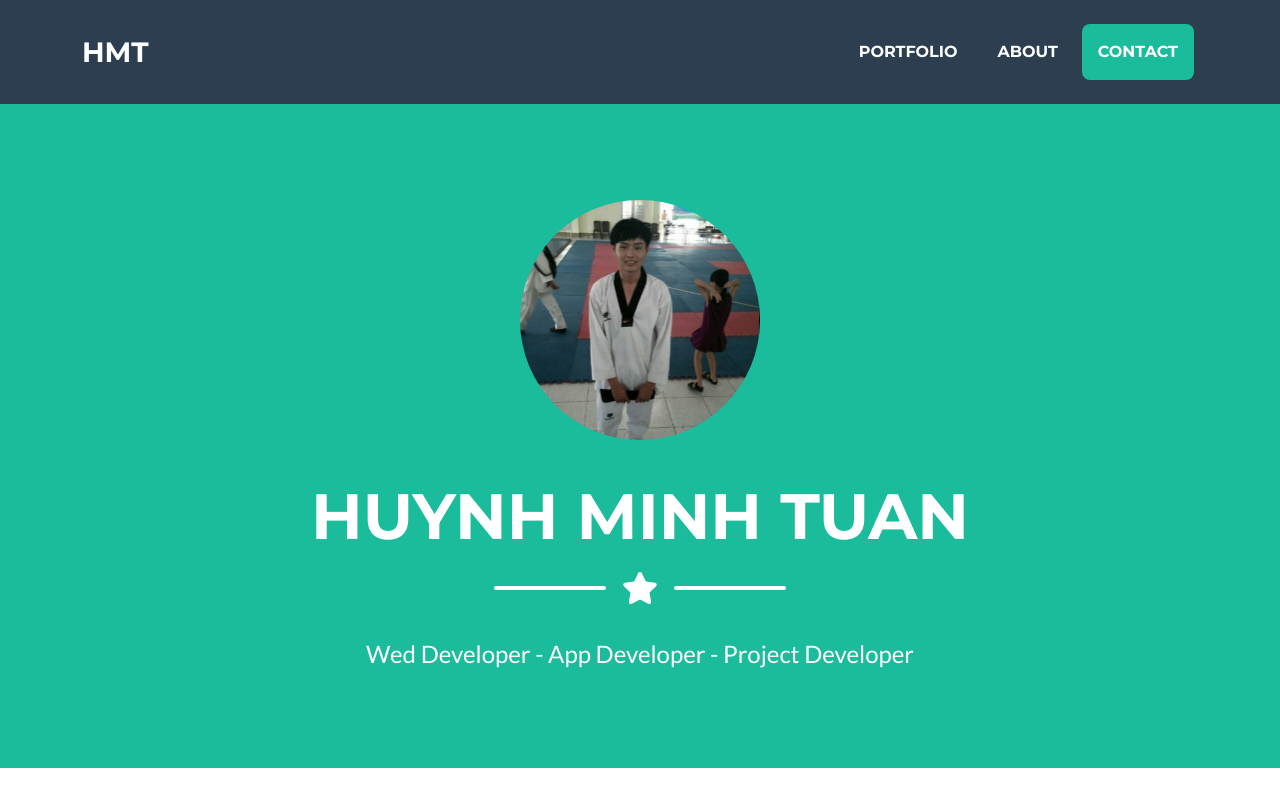
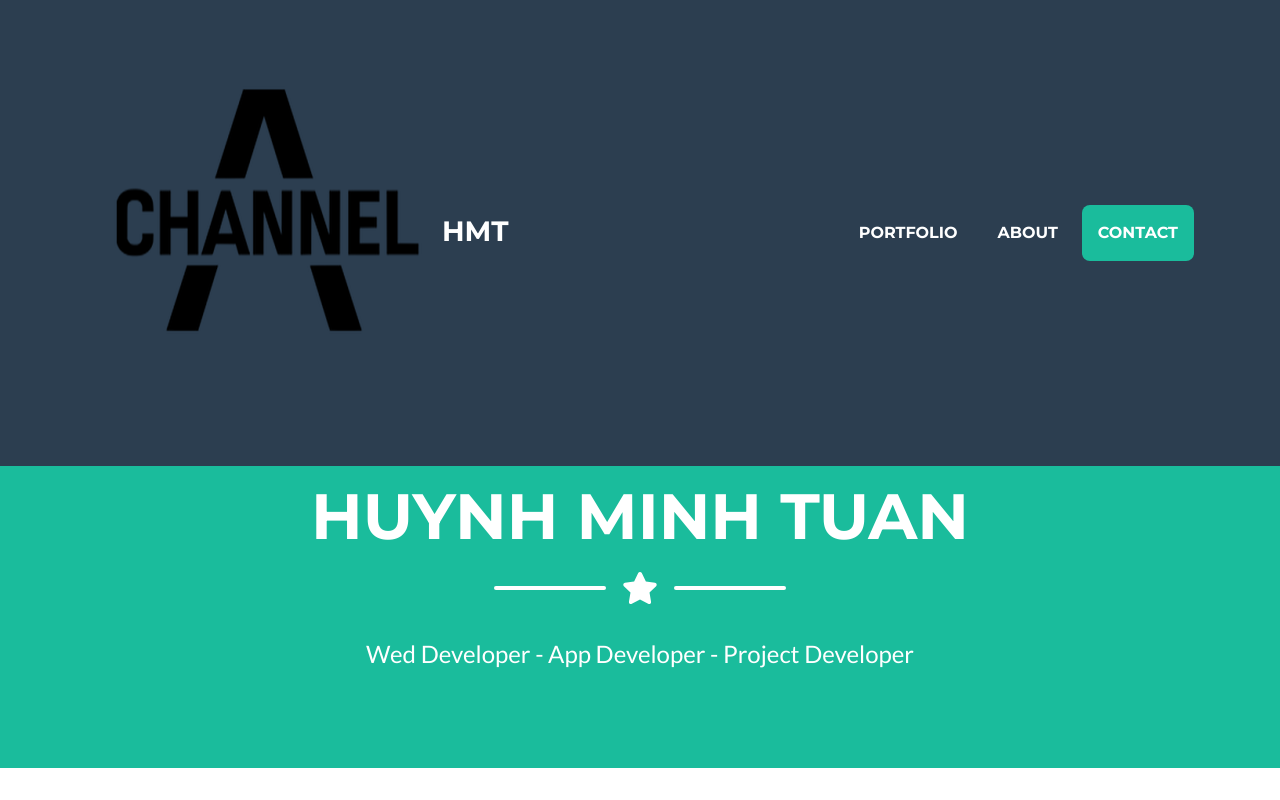
Before and after one commit to 01216864785/HomePageHMT, a plain HTML site: page index.html in a window 1280 px wide. Shown: the top 800 px of the page. Drawn offline with nearby package versions, Linux system fonts and the light colour scheme.

Commit message:
Update index.html

```diff
--- a/index.html
+++ b/index.html
@@ -22,7 +22,7 @@
         <!-- Navigation-->
         <nav class="navbar navbar-expand-lg bg-secondary text-uppercase fixed-top" id="mainNav">
             <div class="container">
-                <a class="navbar-brand" href="#page-top">HMT</a>
+                <a class="navbar-brand" href="#page-top"><img class="masthead-avatar mb-5" src="assets/hmt.png" alt="..."style="border-radius:100%" />HMT</a>
                 <button class="navbar-toggler text-uppercase font-weight-bold bg-primary text-white rounded" type="button" data-bs-toggle="collapse" data-bs-target="#navbarResponsive" aria-controls="navbarResponsive" aria-expanded="false" aria-label="Toggle navigation">
                     Menu
                     <i class="fas fa-bars"></i>
```
